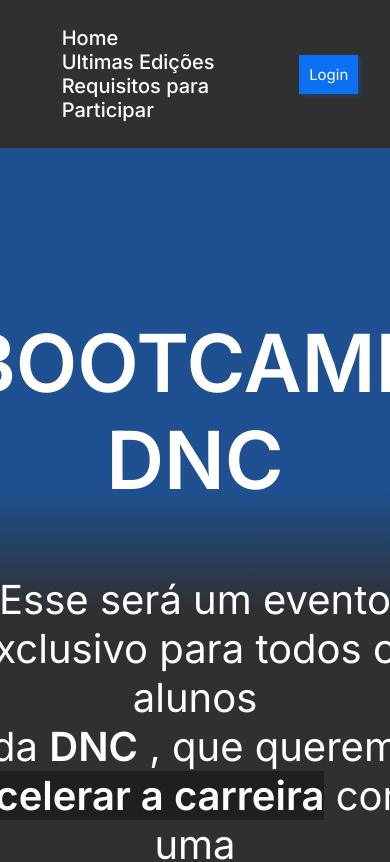
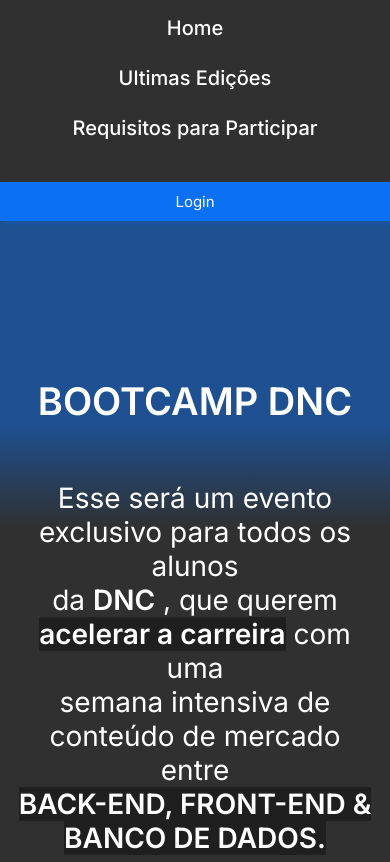
Before and after one commit to iLuiszin/BootcampDNC, a plain HTML site: page index.html in a window 390 px wide. Shown: the top 862 px of the page. Drawn offline with Linux system fonts and the light colour scheme.

Commit message:
Adicionando media query para mobile

```diff
--- a/styles.css
+++ b/styles.css
@@ -158,9 +158,7 @@ form button {
 }
 
 form button:hover {
-
   background-color: rgba(15, 89, 187, 0.9);
-
 }
 
 .checkbox-items label {
@@ -268,3 +266,72 @@ footer .line2 a:first-child {
 footer .line2 a:hover {
   color: var(--cinza-hover);
 }
+
+@media only screen and (max-width: 600px) {
+
+  /* Menu */
+  #menu {
+    display: flex;
+    flex-direction: column;
+    width: auto;
+    align-items: center;
+    margin: 0;
+    padding: 0;
+  }
+
+  #list {
+    margin: 0;
+  }
+
+
+
+  #menu li {
+    display: flex;
+    flex-direction: column;
+    align-items: center;
+    margin: 0;
+    padding: 0;
+  }
+
+  #menu #button {
+    width: 100%;
+    margin: 0;
+    padding: 0;
+  }
+
+  #button button {
+    width: 100%;
+    margin: 0;
+  }
+
+  #menu ul {
+
+      padding: 0;
+  }
+
+  #menu a {
+    height: 50px;
+
+  }
+
+  /* Section */
+
+  section h1 {
+    font-size: 38px;
+  }
+
+  section h2 {
+    font-size: 28px;
+    padding-right: 15px ;
+    padding-left: 15px;
+  }
+
+  form{
+    width: 95%;
+    font-size: 20px;
+  }
+
+  .checkbox-items label {
+    font-size: 15px;
+  }
+}
```
